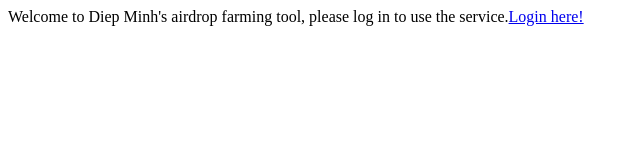
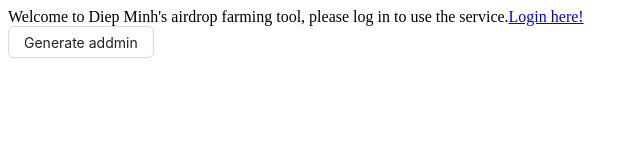
Before and after one commit to nvsang2000/web-bunjs-nextjs, a Next.js app: page / in a window 1280 px wide. Shown: the top 160 px of the page, without its empty margins (0-640 px from the left). Built offline with nearby package versions, Linux system fonts and the light colour scheme.

Commit message:
fix code

```diff
--- a/src/app/page.tsx
+++ b/src/app/page.tsx
@@ -2,9 +2,14 @@
 import React, { useEffect } from "react";
 import Link from "next/link";
 import { InitAdmin } from "../actions/seed";
-import { Button } from "antd";
+import { Button, message } from "antd";
 
 export default async function Home() {
+
+  const generateInit = async () => {
+    const result = await InitAdmin()
+    message.success(`${result}`)
+  }
 
   return (
     <div className="p-[40px]">
@@ -17,6 +22,7 @@ export default async function Home() {
           </Link>
         </span>
       </div>
+      <div className="mt-[20px]"><Button onClick={generateInit}>Generate addmin</Button></div>
     </div>
   );
 }
```
